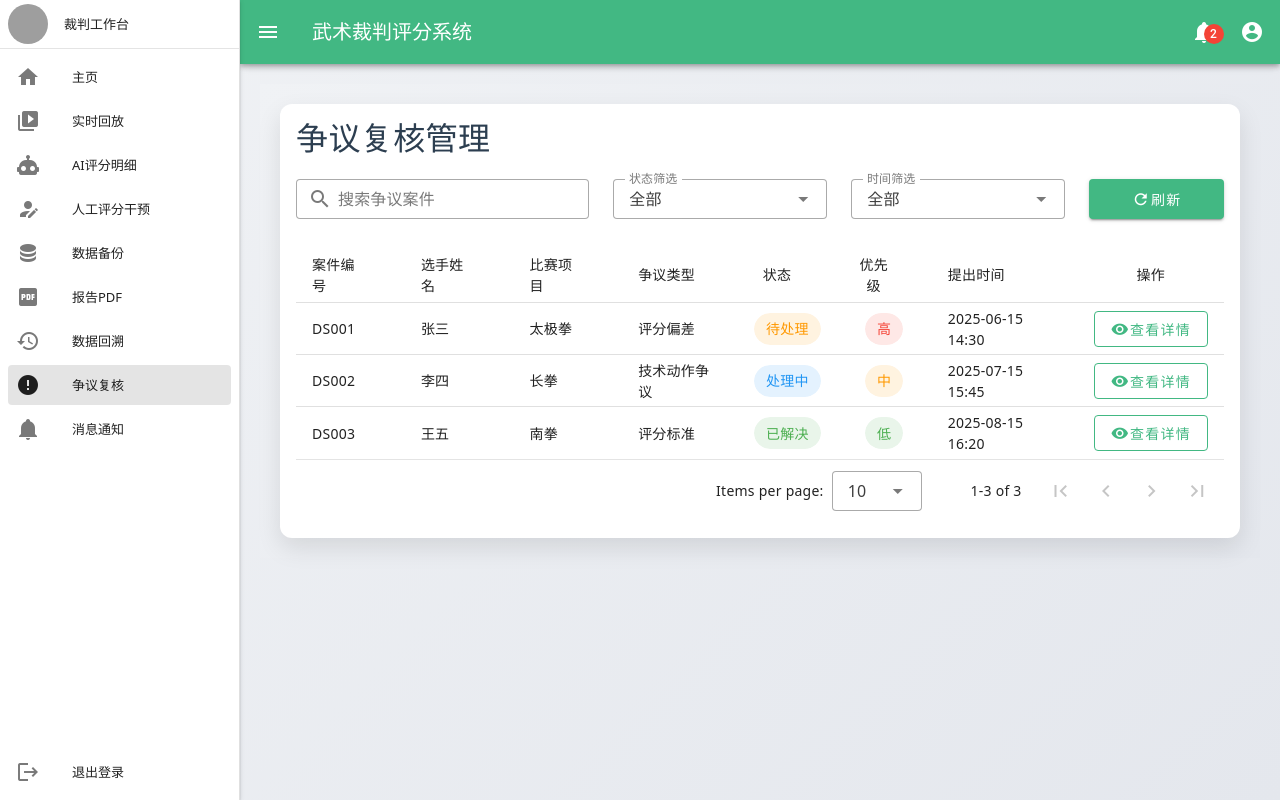
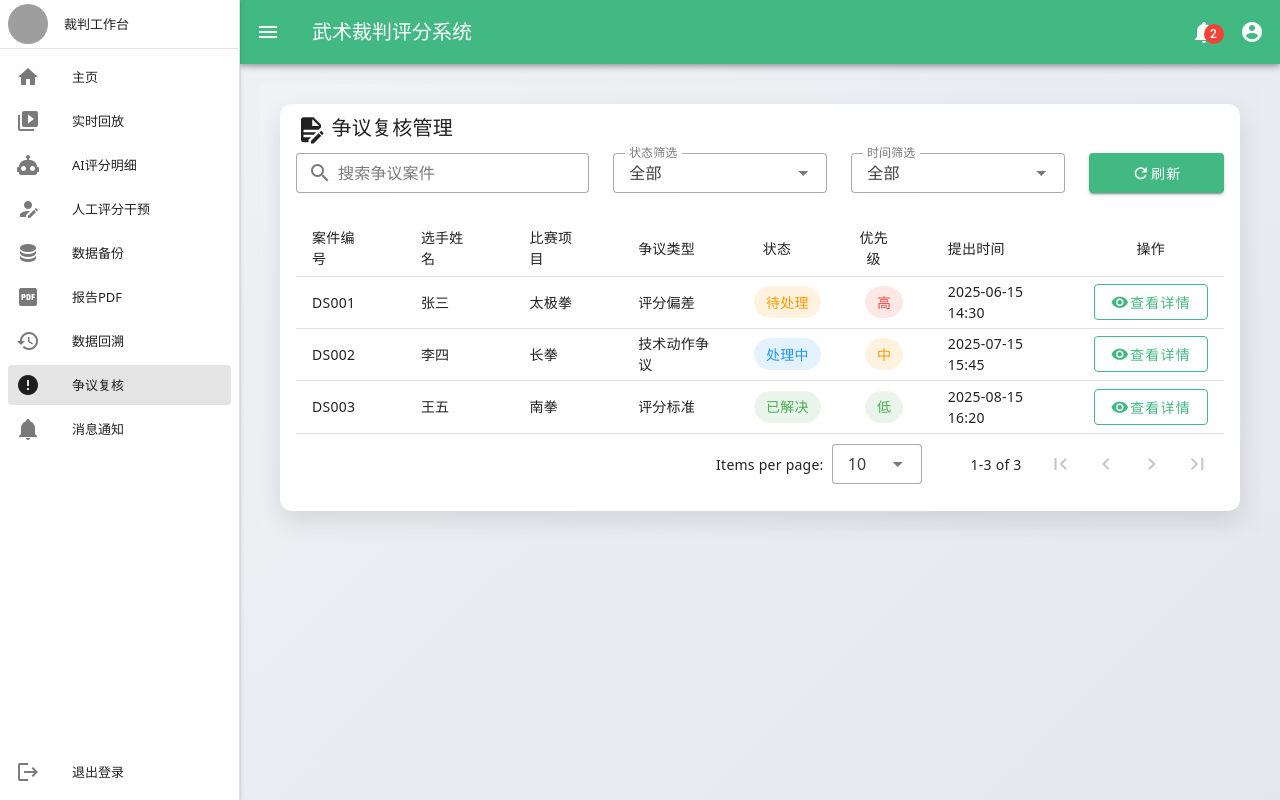
Before and after one commit to Sbitech/adminFront, a Vue app: page /dispute in a window 1280 px wide. Built offline with nearby package versions, Linux system fonts and the light colour scheme; grey boxes are pictures that could not be loaded.

Commit message:
修改样式

```diff
--- a/src/views/dispute/index.vue
+++ b/src/views/dispute/index.vue
@@ -4,7 +4,8 @@
     <v-row>
       <v-col cols="12">
         <v-card class="dispute-card">
-          <v-card-title class="dispute-title">
+          <v-card-title>
+            <v-icon left>mdi-file-document-edit</v-icon>
             争议复核管理
           </v-card-title>
 
@@ -97,11 +98,11 @@
     <!-- 争议详情对话框 -->
     <v-dialog v-model="detailDialog" max-width="900px" persistent>
       <v-card class="dispute-detail-card">
-        <v-card-title class="dispute-detail-title d-flex align-center">
-          <v-icon left>mdi-file-document-edit</v-icon>
-          <span>争议案件详情</span>
+        <v-card-title class="d-flex align-center" style="background-color: #42b883; color: white;">
+          <v-icon left class="mr-2">mdi-file-document-edit</v-icon>
+          <span class="text-h5">争议案件详情</span>
           <v-spacer></v-spacer>
-          <v-btn icon @click="closeDetailDialog" class="ml-2">
+          <v-btn icon @click="closeDetailDialog" class="ml-2" style="color: white;">
             <v-icon>mdi-close</v-icon>
           </v-btn>
         </v-card-title>
@@ -448,18 +449,6 @@ const refreshData = () => {
   margin-bottom: 30px;
 }
 
-.dispute-title {
-  color: #2c3e50;
-  font-weight: 600;
-  font-size: 2rem;
-  margin-bottom: 8px;
-}
-
-.dispute-subtitle {
-  color: #666;
-  font-size: 1.1rem;
-}
-
 .dispute-card {
   border-radius: 12px;
   box-shadow: 0 10px 25px rgba(0, 0, 0, 0.1);
@@ -475,12 +464,6 @@ const refreshData = () => {
 .dispute-detail-card {
   border-radius: 12px;
   box-shadow: 0 10px 25px rgba(0, 0, 0, 0.2);
-}
-
-.dispute-detail-title {
-  background-color: #42b883;
-  color: white;
-  font-weight: 600;
 }
 
 .detail-section {
```
